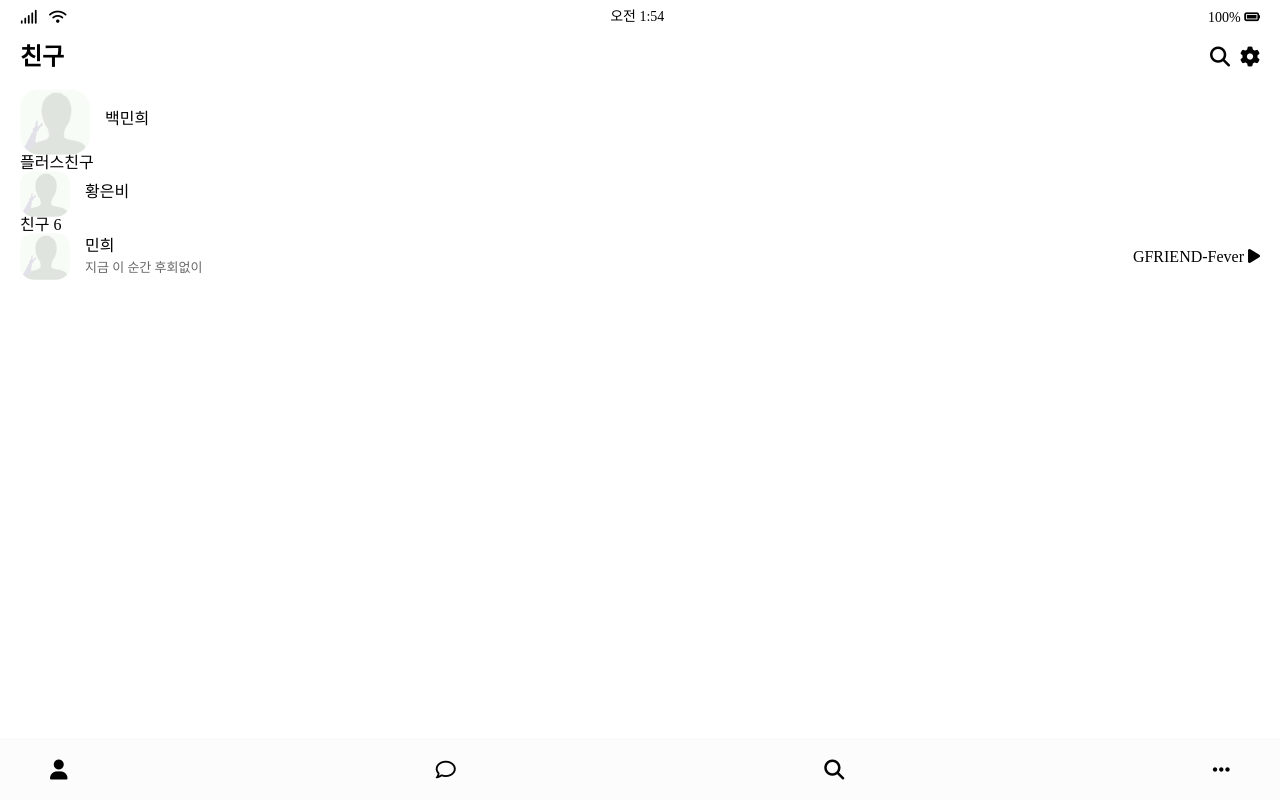
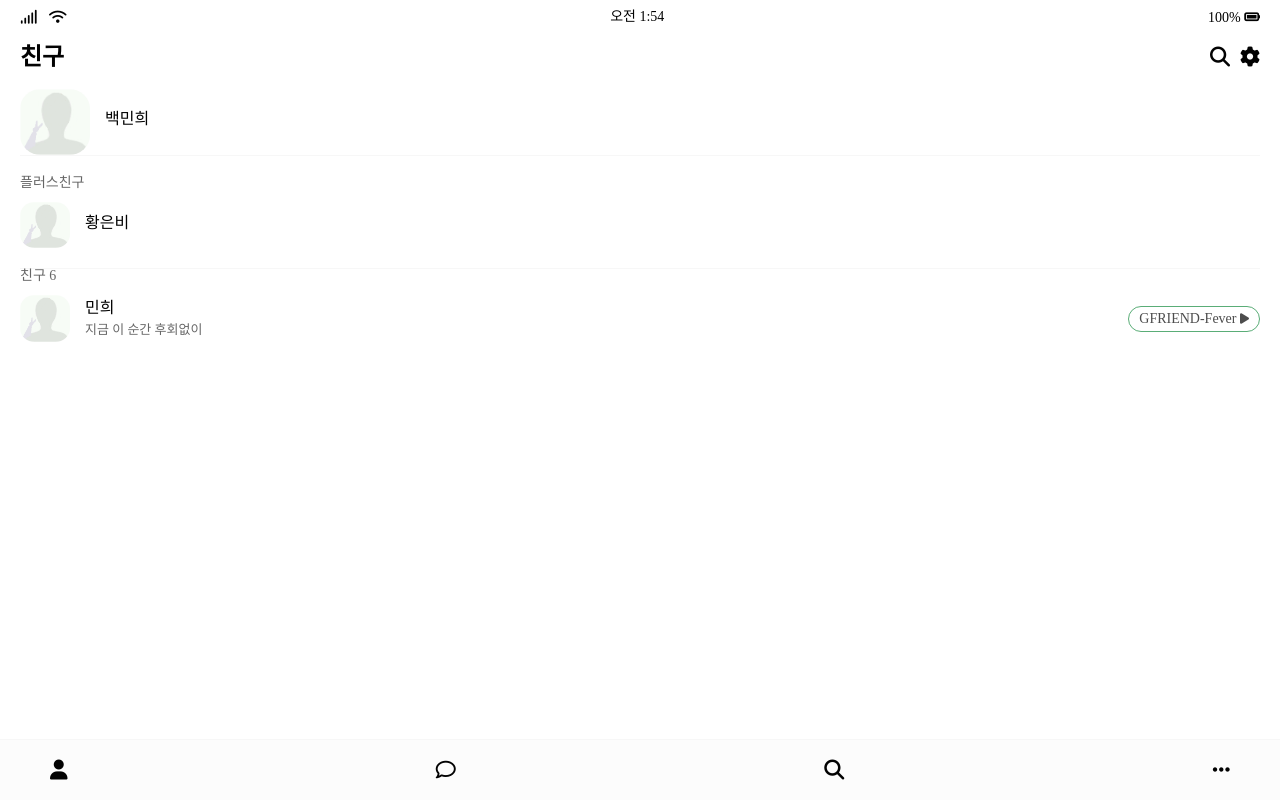
Before and after one commit to mnmhbbb/kakaotalk-clone, a plain HTML site: page friends.html in a window 1280 px wide. Drawn offline with Linux system fonts and the light colour scheme; files whose address does not match are found by name.

Commit message:
friends screen

```diff
--- a/css/friend.css
+++ b/css/friend.css
@@ -41,3 +41,18 @@
 .friend .chat__timestamp {
   font-size: 13px;
 }
+
+.friend__now-listening {
+  border: 1.5px solid #5aad77;
+  padding: 5px 10px;
+  border-radius: 15px;
+  font-size: 14px;
+}
+
+.friend__now-listening span {
+  opacity: 0.7;
+}
+
+.friend__now-listening i {
+  font-size: 12px;
+}
--- /dev/null
+++ b/css/friends.css
@@ -0,0 +1,12 @@
+.friends__plus {
+  padding: 20px 0px;
+  marigin: 20px 0px;
+  border-top: 1px solid #f7f7f7;
+  border-bottom: 1px solid #f7f7f7;
+}
+
+.friends__title {
+  font-size: 14px;
+  opacity: 0.6;
+  margin-bottom: 12px;
+}
--- a/css/styles.css
+++ b/css/styles.css
@@ -4,6 +4,7 @@
 @import "header.css";
 @import "nav-bar.css";
 @import "friend.css";
+@import "friends.css";
 
 * {
   box-sizing: border-box;
--- a/friends.html
+++ b/friends.html
@@ -41,7 +41,7 @@
     </header>
     <main class="friends">
       <header class="friends__header">
-        <div class="friends__friend friend friend--lg">
+        <div class="friends__friend friendg">
           <div class="friend__column">
             <img
               src="file:///C:/Users/%EC%9C%A0%EC%A0%80/Desktop/kakaotalk-clone/userprofile.png"
@@ -84,8 +84,10 @@
           </div>
           <div class="friend__column">
             <div class="friend__now-listening">
-              <span>GFRIEND-Fever</span>
-              <i class="fas fa-play"></i>
+              <span
+                >GFRIEND-Fever
+                <i class="fas fa-play"></i>
+              </span>
             </div>
           </div>
         </li>
```
